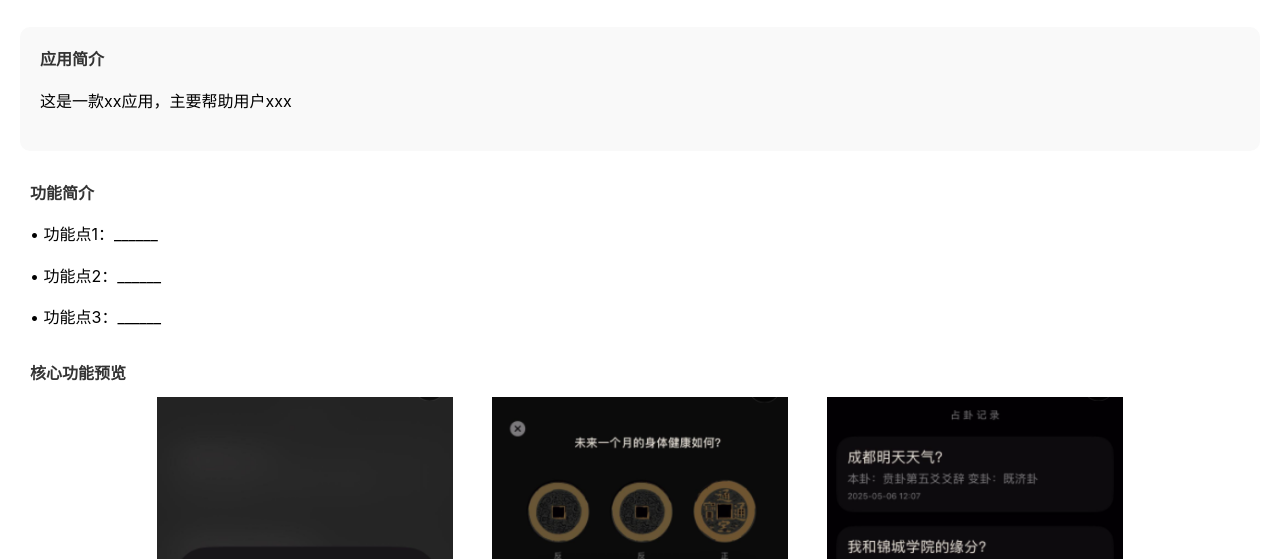
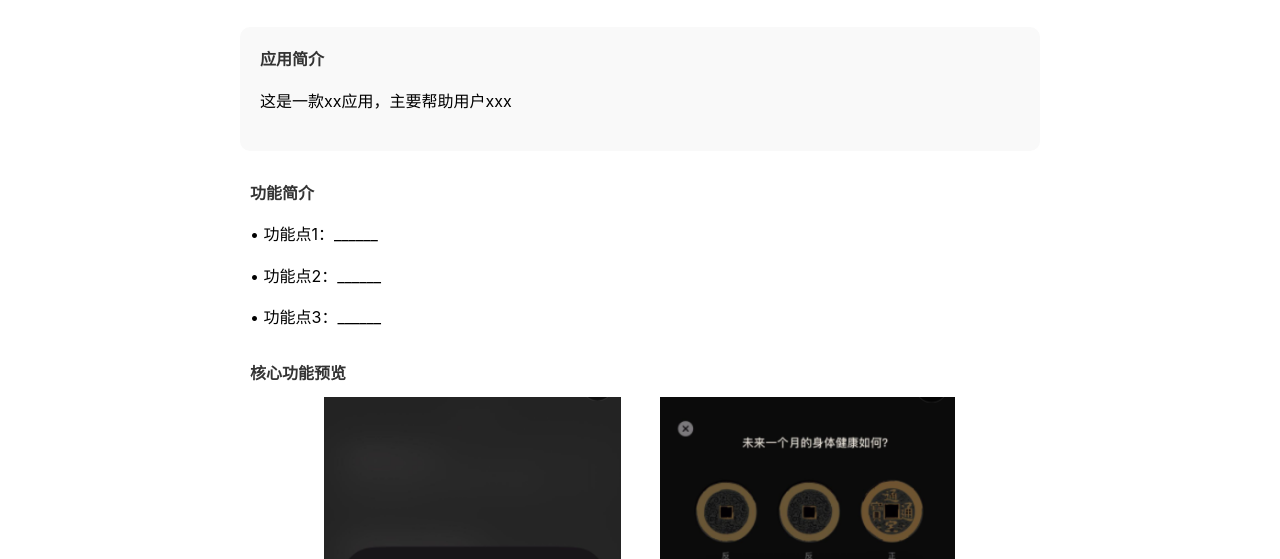
Before and after one commit to MayMayYang/sanqianfa_web, a plain HTML site: page index.html in a window 1280 px wide. Shown: the part 241-800 px from the top of the page. Drawn offline with Linux system fonts and the light colour scheme.

Commit message:
调整主页宽度

```diff
--- a/index.html
+++ b/index.html
@@ -14,7 +14,7 @@
             line-height: 1.6;
             margin: 0;
             padding: 20px;
-            /*max-width: 600px; /* 移动端友好宽度 */
+            max-width: 800px; /* 移动端友好宽度 */
             margin: 0 auto; /* PC端居中 */
         }
 
```
